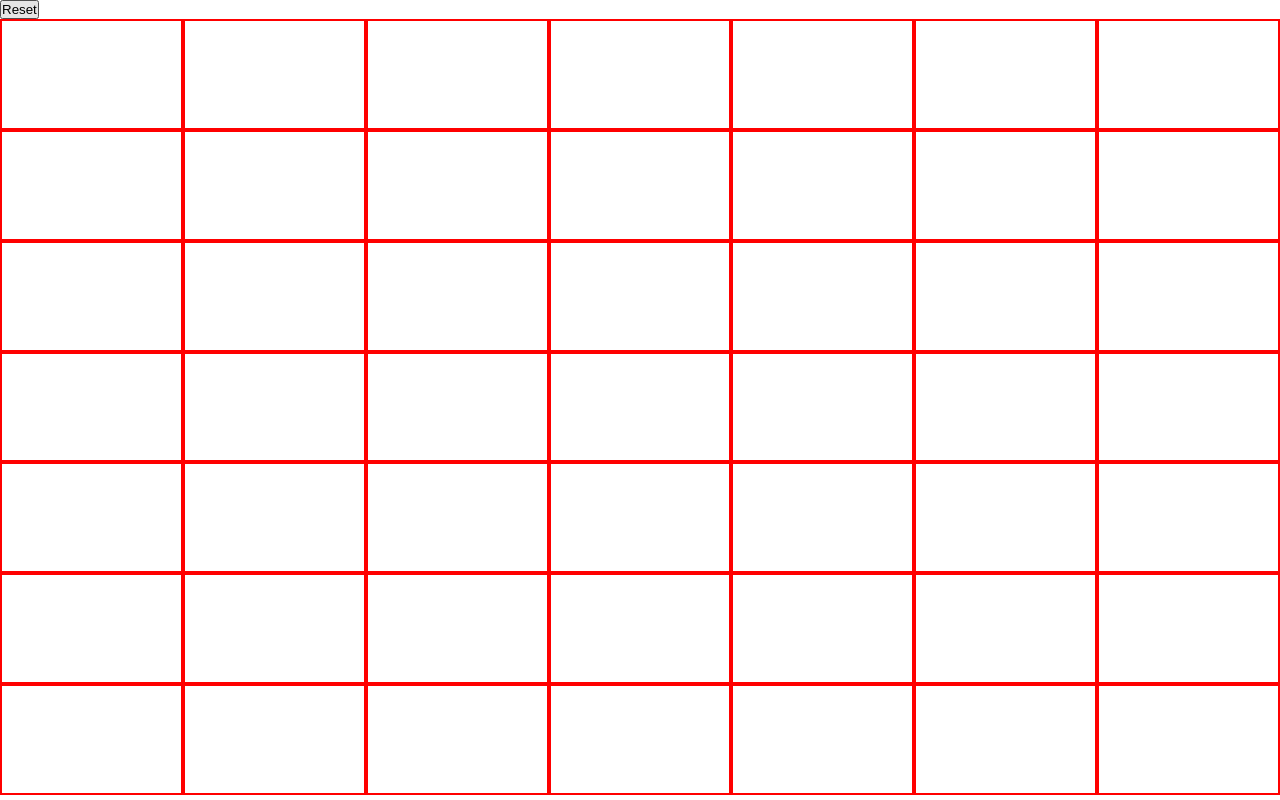
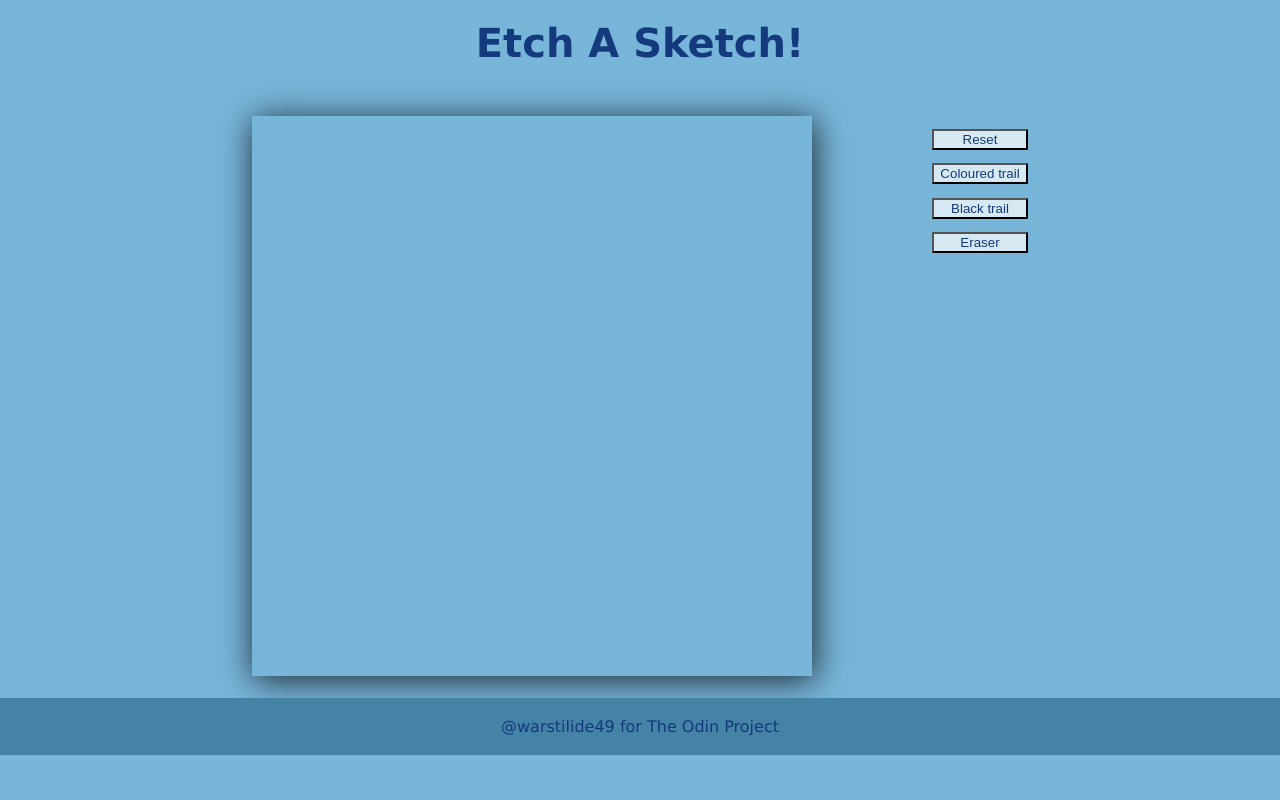
Before and after one commit to Warstilide49/Etch_a_sketch, a plain HTML site: page index.html in a window 1280 px wide. Drawn offline with Linux system fonts and the light colour scheme; a web font is replaced by a local one.

Commit message:
added ui,bg

```diff
--- a/app.js
+++ b/app.js
@@ -1,6 +1,7 @@
-const container=document.querySelector('#container');
-let array=[];
-n=7;
+const container=document.querySelector('#sketchboard');
+let element_array=[];
+let row_array=[];
+n=16;
 
 function create_grid(n){
   for(i=0;i<n;i++){
@@ -8,31 +9,60 @@ function create_grid(n){
     row_grid.classList.add('row');
     //row_grid.style.border='solid red 2px';
     container.appendChild(row_grid);
+    row_array.push(row_grid);
     for(j=0;j<n;j++){
       element=document.createElement('div');
       element.classList.add('child');
-      element.style.border='solid red 2px';
+      //element.style.border='solid red 2px';
       row_grid.appendChild(element);
-      array.push(element);
+      element_array.push(element);
       element.addEventListener('mouseover',hover_effect);
     }
   }
 }
 
 create_grid(n);
+colour='black';
 
 function hover_effect(){
-  this.style.backgroundColor='rgb(0,0,0)';
+  if (colour=='black'){
+    this.style.backgroundColor='rgb(0,0,0)';
+  }
+  else if(colour=='white'){
+    this.style.backgroundColor='#77b5d9';
+  }
+  else{
+    colour_1=Math.floor(Math.random()*255);
+    colour_2=Math.floor(Math.random()*255);
+    colour_3=Math.floor(Math.random()*255);
+    this.style.backgroundColor=`rgb(${colour_1.toString()},${colour_2.toString()},${colour_3.toString()})`;
+  }
 }
 
-const button=document.querySelector('button');
-button.addEventListener('click',reset);
-
+const reset_button=document.getElementById('reset');
+reset_button.addEventListener('click',reset);
 function reset(){
   n=Number(window.prompt("Type a number"));
+  row_array.forEach((row)=>{
+    row.remove();
+    });
   create_grid(n);
-  array.forEach((element)=>{
-    element.style.backgroundColor='white';
-    });
   }
-console.log(n);
+
+const colour_button=document.getElementById('colour');
+colour_button.addEventListener('click',colored);
+function colored(){
+  colour='yup';
+}
+
+const bw_button = document.getElementById('b&w');
+bw_button.addEventListener('click',bw);
+function bw(){
+  colour='black';
+}
+
+const eraser_button = document.getElementById('eraser');
+eraser_button.addEventListener('click',eraser);
+function eraser(){
+  colour='white';
+}
--- a/index.html
+++ b/index.html
@@ -7,7 +7,16 @@
   <script src='app.js' defer></script>
 </head>
 <body>
-  <button>Reset</button>
-  <div id='container'></div>
+  <div class='header'>Etch A Sketch!</div>
+  <div class='content'>
+    <div id='sketchboard'></div>
+    <div class='options'>
+      <button id='reset'>Reset</button>
+      <button id="colour">Coloured trail</button>
+      <button id="b&w">Black trail</button>
+      <button id='eraser'>Eraser</button>
+    </div>
+  </div>
+  <div class='footer'>@warstilide49 for The Odin Project</div>
 </body>
 </html>
--- a/style.css
+++ b/style.css
@@ -1,12 +1,56 @@
-*{
-  padding:0;
-  margin:0;
+@font-face {
+  font-family: Graublau Sans Web;
+  src: url(GraublauWeb.otf) format("opentype");
 }
 
-#container{
+/*
+*{
+  border:2px solid red;
+}
+*/
+body {
+  font-family: Graublau Sans Web, Lucida Grande, sans-serif;
   display:flex;
   flex-direction:column;
-  height:97vh;
+  margin:0;
+  background:#77b5d9;
+  color:#14397d;
+}
+
+.header{
+  font-size:40px;
+  font-weight:700;
+  display:flex;
+  justify-content:center;
+  margin-top:20px;
+  margin-bottom:50px;
+
+}
+
+.content{
+  display:flex;
+  gap:120px;
+  justify-content:center;
+}
+
+.options{
+  display:flex;
+  flex-direction:column;
+  justify-content:space-evenly;
+  height:150px;
+  }
+
+button{
+  background:#d7eaf3;
+  color:#14397d;
+}
+#sketchboard{
+  display:flex;
+  flex-direction:column;
+  height:70vh;
+  width:70vh;
+  box-shadow: 2px 4px 2rem rgba(0,0,0,0.8);
+  padding:0;
   }
 
 .row{
@@ -17,3 +61,13 @@
 .child{
   flex:1;
   }
+
+.footer{
+  display:flex;
+  justify-content:center;
+  align-items:center;
+  height:57px;
+  background:#4482a6;
+  margin-top:22px;
+  color:#14397d;
+  }
```
